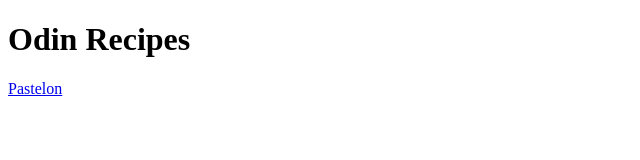
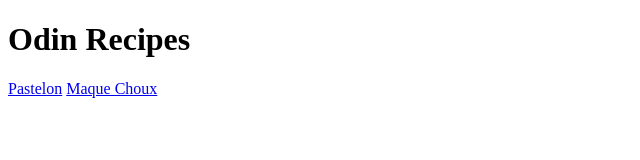
Before and after one commit to stridingblaze/odin-recipes, a plain HTML site: page index.html in a window 1280 px wide. Shown: the whole page, without its empty margins (0-640 px from the left). Drawn offline with Linux system fonts and the light colour scheme.

Commit message:
added maquechoux.html link

```diff
--- a/index.html
+++ b/index.html
@@ -8,6 +8,7 @@
 <body>
 <h1>Odin Recipes</h1>
 <a href="recipes/pastelon.html">Pastelon</a>
+<a href="recipes/maquechoux.html">Maque Choux</a>
 
 
 
```
